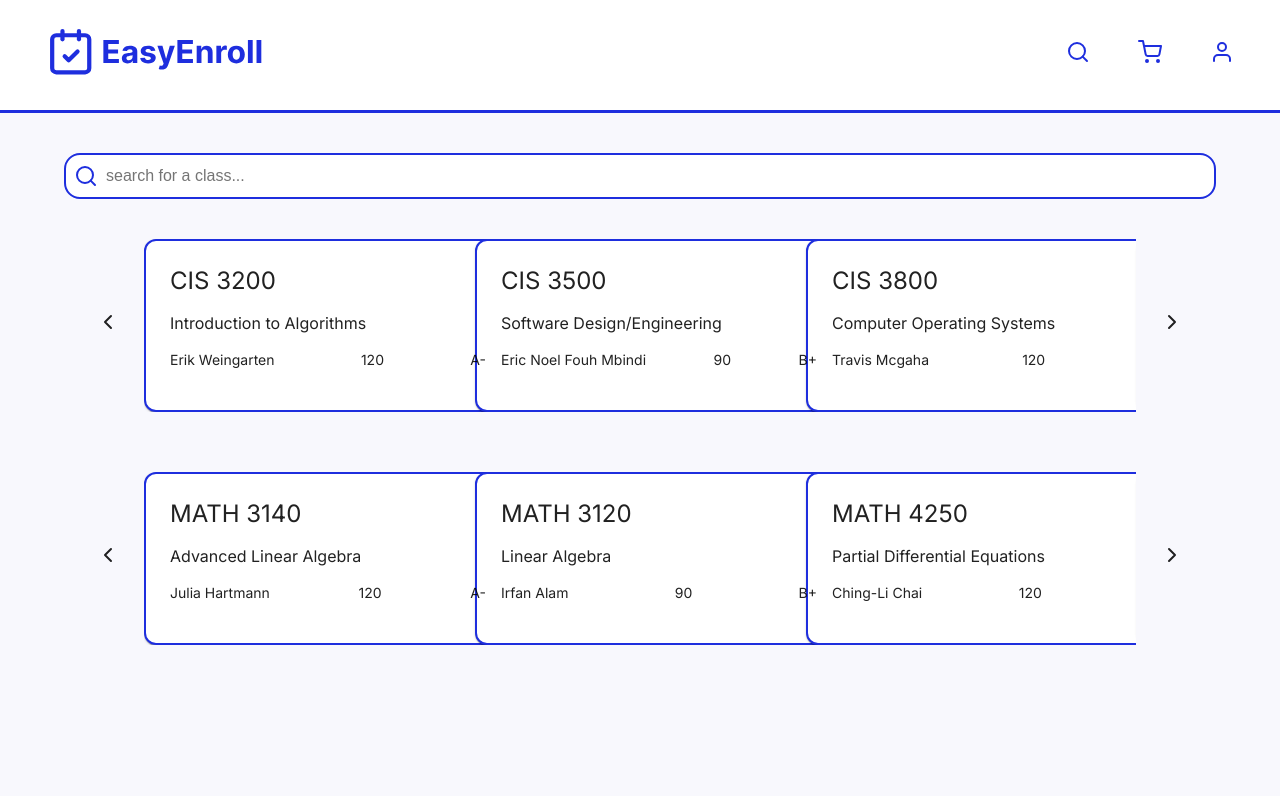
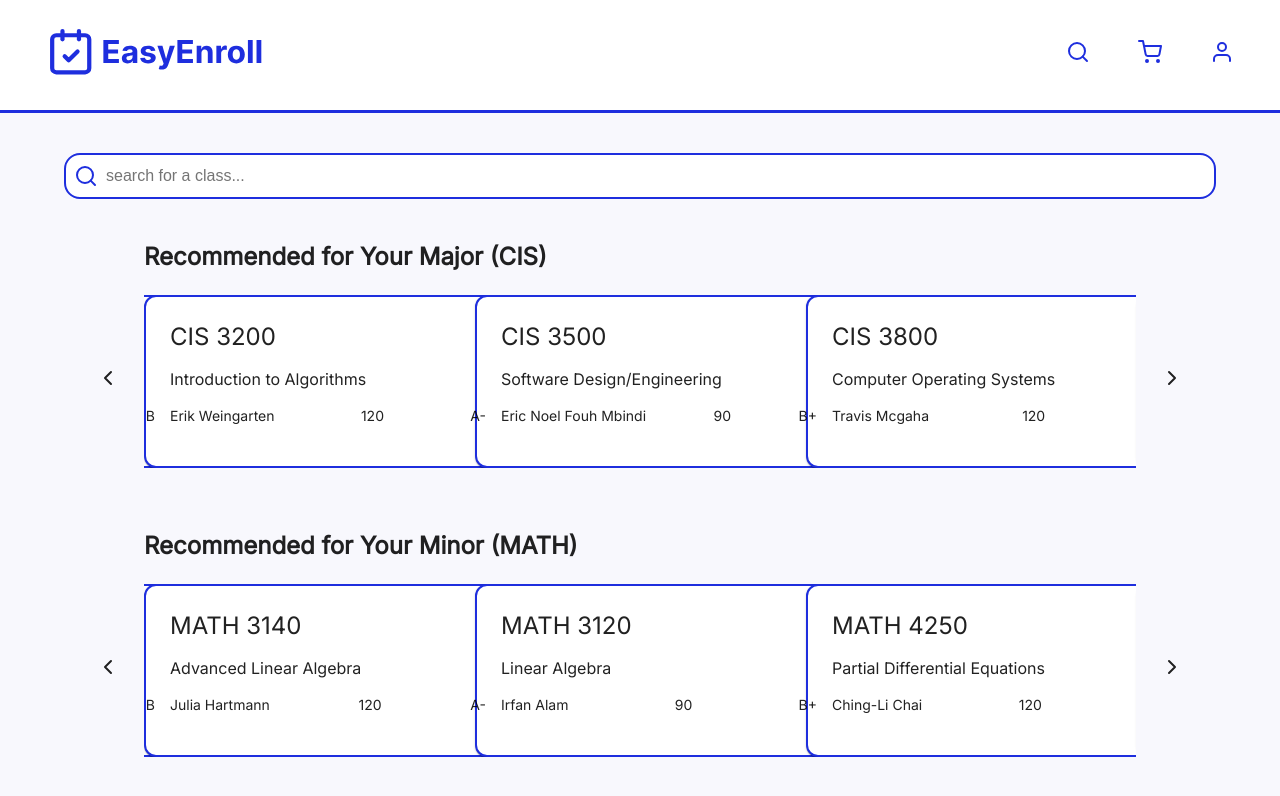
Before and after one commit to sky1113/CIS_4120_A5, a React (Create React App) app in the folder root/client/: page /search in a window 1280 px wide. Shown: the top 796 px of the page. Built offline with nearby package versions, Linux system fonts and the light colour scheme.

Commit message:
some styling things

```diff
--- a/root/client/src/components/CourseCard.js
+++ b/root/client/src/components/CourseCard.js
@@ -12,6 +12,7 @@ export default function CourseCard(props) {
     display: "flex",
     width: "368px",
     height: "173px",
+    margin: "auto",
   };
 
   const cardContentStyle = {
--- a/root/client/src/components/CourseCarousel.js
+++ b/root/client/src/components/CourseCarousel.js
@@ -36,12 +36,28 @@ const CourseCarousel = (props) => {
 
   const settings = {
     dots: false,
-    infinite: false,
+    infinite: true,
     speed: 500,
     slidesToShow: 3,
     slidesToScroll: 1,
     prevArrow: <Arrow direction="prev" />, // Custom previous arrow
     nextArrow: <Arrow direction="next" />, // Custom next arrow
+    responsive: [
+      {
+        breakpoint: 600,
+        settings: {
+          slidesToShow: 2,
+          slidesToScroll: 2,
+        },
+      },
+      {
+        breakpoint: 480,
+        settings: {
+          slidesToShow: 1,
+          slidesToScroll: 1,
+        },
+      },
+    ],
   };
 
   return (
--- a/root/client/src/pages/Search.js
+++ b/root/client/src/pages/Search.js
@@ -82,6 +82,7 @@ const Search = (props) => {
       <SearchBar />
       <div style={carouselContainerStyle}>
         <CourseCarousel
+          title={personalizedMajorData.title}
           cardData={personalizedMajorData.cardData}
           onCourseSelect={(selectedCourse) =>
             onCourseSelect(selectedCourse, personalizedMajorData.cardData)
@@ -90,9 +91,10 @@ const Search = (props) => {
       </div>
       <div style={carouselContainerStyle}>
         <CourseCarousel
+          title={personalizedMinorData.title}
           cardData={personalizedMinorData.cardData}
           onCourseSelect={(selectedCourse) =>
-            onCourseSelect(selectedCourse, personalizedMajorData.cardData)
+            onCourseSelect(selectedCourse, personalizedMinorData.cardData)
           }
         />
       </div>
--- a/root/client/src/pages/SearchExperiemental.js
+++ b/root/client/src/pages/SearchExperiemental.js
@@ -6,7 +6,7 @@ const SearchExperimental = (props) => {
   const { onCourseSelect } = props;
 
   const personalizedMajorData = {
-    title: "Recommended for CIS Major",
+    title: "CIS Courses",
     cardData: [
       {
         courseCode: "CIS 3200",
@@ -40,7 +40,7 @@ const SearchExperimental = (props) => {
   };
 
   const personalizedMinorData = {
-    title: "Recommended MATH Minor",
+    title: "MATH Courses",
     cardData: [
       {
         courseCode: "MATH 3140",
@@ -82,6 +82,7 @@ const SearchExperimental = (props) => {
       <SearchBar />
       <div style={carouselContainerStyle}>
         <CourseCarousel
+          title={personalizedMajorData.title}
           cardData={personalizedMajorData.cardData}
           onCourseSelect={(selectedCourse) =>
             onCourseSelect(selectedCourse, personalizedMajorData.cardData)
@@ -90,9 +91,10 @@ const SearchExperimental = (props) => {
       </div>
       <div style={carouselContainerStyle}>
         <CourseCarousel
+          title={personalizedMinorData.title}
           cardData={personalizedMinorData.cardData}
           onCourseSelect={(selectedCourse) =>
-            onCourseSelect(selectedCourse, personalizedMajorData.cardData)
+            onCourseSelect(selectedCourse, personalizedMinorData.cardData)
           }
         />
       </div>
```
